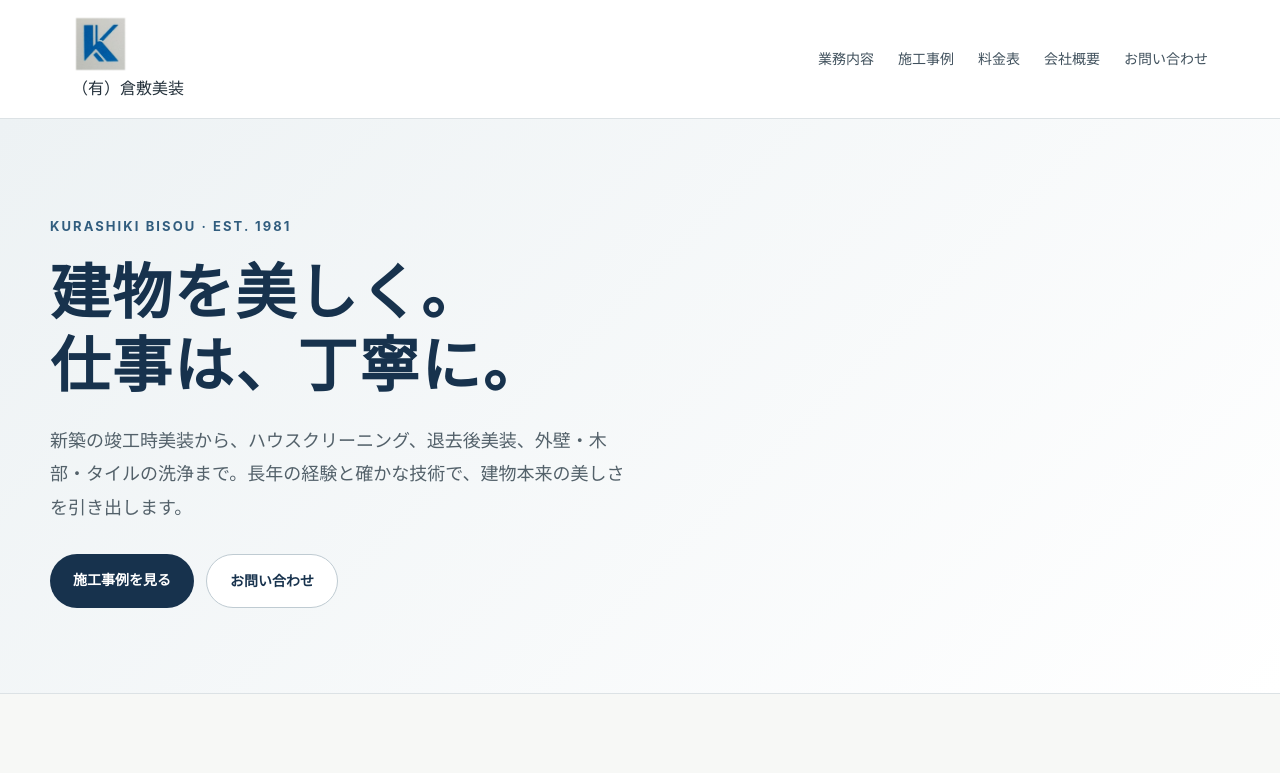
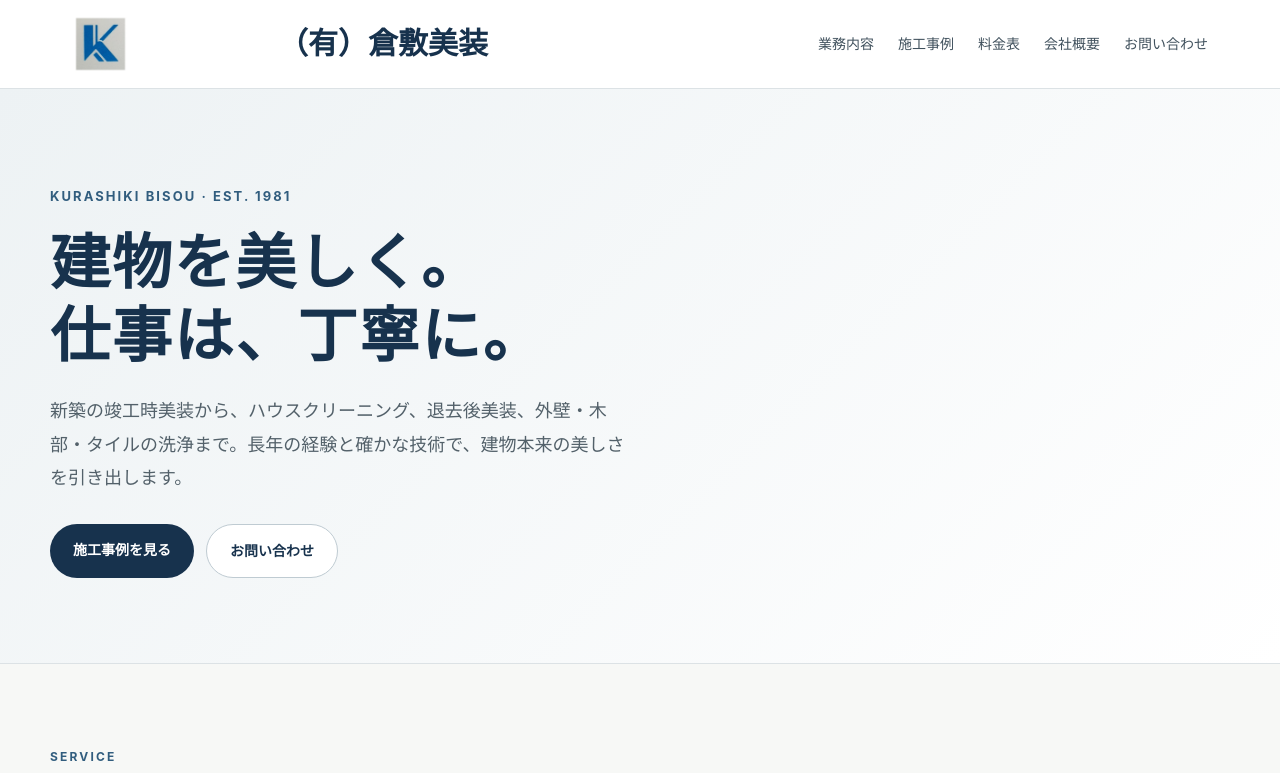
Before and after one commit to d8ds5h9j5c-afk/kurashiki-biso, a plain HTML site: page index.html in a window 1280 px wide. Shown: the top 773 px of the page. Drawn offline with Linux system fonts and the light colour scheme.

Commit message:
index.html を更新

```diff
--- a/index.html
+++ b/index.html
@@ -12,7 +12,9 @@ body{margin:0;font-family:-apple-system,BlinkMacSystemFont,"Hiragino Kaku Gothic
 a{color:inherit;text-decoration:none} img{max-width:100%;display:block}
 header{position:sticky;top:0;z-index:10;background:rgba(255,255,255,.94);backdrop-filter:blur(10px);border-bottom:1px solid var(--line)}
 .nav{max-width:1180px;margin:auto;padding:14px 22px;display:flex;align-items:center;justify-content:space-between;gap:20px}
-.brand img{width:190px;max-height:60px;object-fit:contain;object-position:left center}
+.brand img{width:190px;max-height:60px;object-fit:contain;object-position:left center}.brand{display:flex;align-items:center;gap:16px}
+
+.brand-name{font-size:30px;font-weight:700;color:var(--navy);white-space:nowrap}
 nav{display:flex;gap:24px;font-size:14px;color:#40515d} nav a:hover{color:var(--blue)}
 .hero{background:linear-gradient(135deg,#edf2f4,#fff);padding:95px 22px 85px;border-bottom:1px solid var(--line)}
 .hero-inner{max-width:1180px;margin:auto;display:grid;grid-template-columns:1.05fr .95fr;gap:55px;align-items:center}
```
